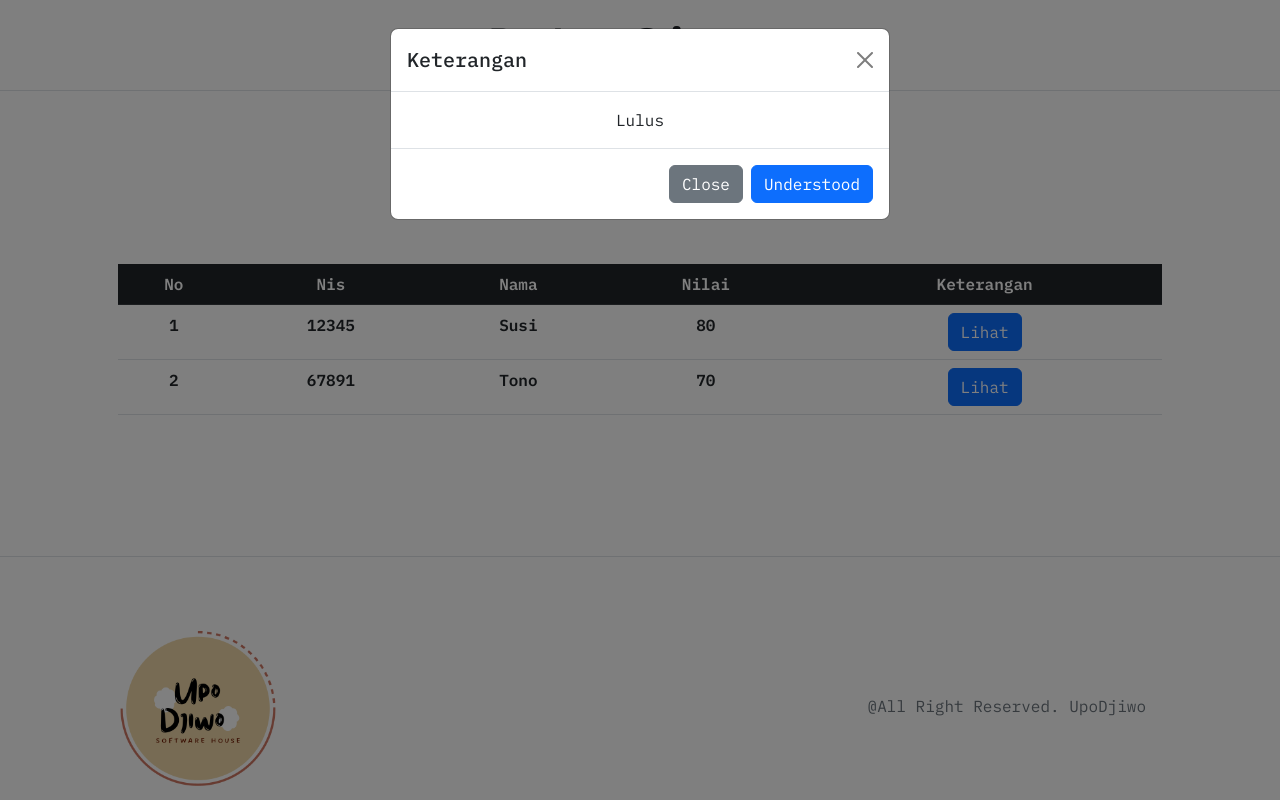
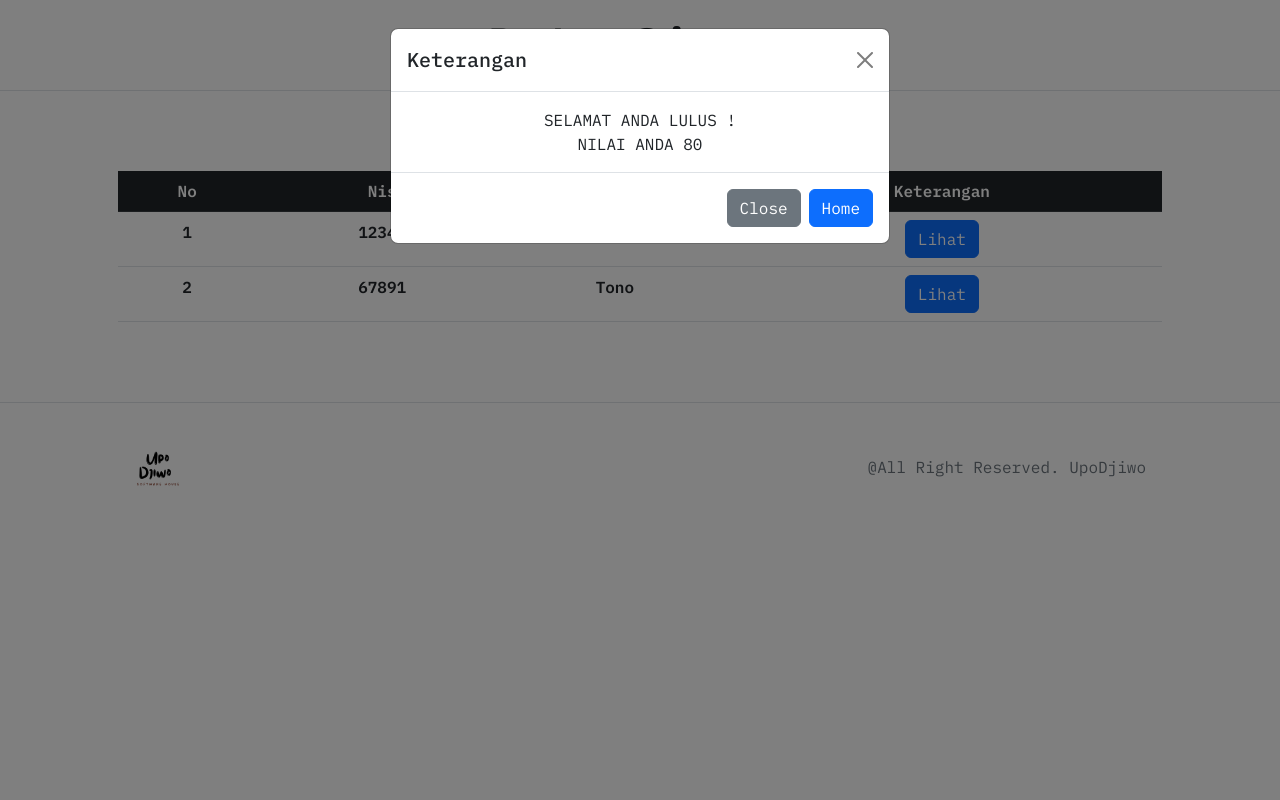
Before and after one commit to ghaluhkusuma/portalsiswa, a PHP site: page /siswa.php in a window 1280 px wide, after a click on "Lihat". Run offline with PHP 8.4, Linux system fonts and the light colour scheme.

Commit message:
mengubah data guru, index dan siswa

```diff
--- a/index.php
+++ b/index.php
@@ -25,9 +25,9 @@
              <div class="d-flex flex-column"  >
              <h3 class="content-title">Selamat Datang<br><br></h3>
              <p class="content-subtitle">Kurikulum XSATA ingin memberikan pelayanan terbaik berkaitan belajar mengajar di SMKN 1 Tengaran. Berikut ini Web App Kurikulum yang dapat diakses!</p>
-             <button class="btn btn-primary w-25" type="submit">Data Siswa</button><br>
-              <button class="btn btn-primary w-25" type="submit">Data Guru</button><br>
-              <button class="btn btn-primary w-25" type="submit">Mata Pelajaran</button>
+             <a href="siswa.php" target="_blank"> <button class="btn btn-primary w-25" type="submit" >Data Siswa</button><br> </a>
+             <a href="dataguru.php" target="_blank"><button class="btn btn-primary w-25 mt-3" type="submit">Data Guru</button><br> </a>
+             <a href="data_pelajaran.php" target="_blank"><button class="btn btn-primary w-25 mt-3" type="submit">Mata Pelajaran</button> </a>
            </div>
            </div>
            <div class="col-12 col-md col-lg-6">
--- a/siswa.php
+++ b/siswa.php
@@ -35,7 +35,6 @@
       <th scope="col">No</th>
       <th scope="col">Nis</th>
       <th scope="col">Nama</th>
-      <th scope="col">Nilai</th>
       <th scope="col">Keterangan</th>
     </tr>
 
@@ -47,7 +46,6 @@
       <th scope="row"><?php echo $ssw["no"]; ?></th>
       <th scope="row"><?php echo $ssw["nis"]; ?></th>
       <th scope="row"><?php echo $ssw["nama"]; ?></th>
-      <th scope="row"><?php echo $ssw["nilai"]; ?></th>
       <td>
 
         <!-- Button trigger modal -->
@@ -69,12 +67,14 @@
           <div class="modal-body text-center">
 
         <?php
-
-        if( $ssw ["nilai"] > 75 ){
-        echo "Lulus";
+        $nilai= $ssw ["nilai"];
+        if( $nilai > 75 ){
+        echo "SELAMAT ANDA LULUS ! <br>";
+        echo "NILAI ANDA" . " " . $ssw["nilai"];
 
         } else{
-        echo "Tidak Lulus";
+        echo "MAAF ANDA TIDAK LULUS";
+        echo "NILAI ANDA" . " " . $ssw["nilai"];
         }
 
         ?>
@@ -83,7 +83,7 @@
         </div>
             <div class="modal-footer">
               <button type="button" class="btn btn-secondary" data-bs-dismiss="modal">Close</button>
-              <button type="button" class="btn btn-primary">Understood</button>
+              <a href="index.php" target="_blank"> <button type="button" class="btn btn-primary">Home</button> </a>
             </div>
           </div>
         </div>
@@ -94,10 +94,10 @@
 </div>
 
 <!-- Footer -->
-  <div class="border-top py-4 mt-10 ">
+<div class="border-top py-4 mt-10 ">
             <div class="container px-5 d-flex flex-lg-row flex-column justify-content-between align-items-center">
-            <img src="src/img/UpoDjiwo.jpg" alt="" class="d-lg-block d-none">
-            <img src="src/img/UpoDjiwo.jpg" alt="" class="d-lg-none d-block mb-4" style="width: 8rem;">
+            <img src="src/img/Upo-Djiwo.png" alt="" class="d-lg-block d-none">
+            <img src="src/img/UpoD-jiwo.png" alt="" class="d-lg-none d-block mb-4" style="width: 8rem;">
             <div class="d-flex flex-column flex-lg-row">
                 <p class="me-3 text-decoration-none text-secondary mb-0">@All Right Reserved. UpoDjiwo</p>
 
--- a/src/css/index.css
+++ b/src/css/index.css
@@ -25,43 +25,6 @@
     align-items: center;
     jus
 }
-.content-title{
-    color: rgb(61, 33, 219);
-    font-size: 36px ;
-    font-weight: 600px;
-}
-
-.content-subtitle{
-    color: #888888;
-    font-size: 16px;
-    font-weight: 400px;
-}
-.hero-img{
-    margin-top: 30px;
-    width: 100%;
-}
-
-/* Project */
-.container{
-    padding: 45px 255px;
-}
-.header-project{
-    display: flex;
-    align-items: center;
-    justify-content: space-between
-}
-
-}
-.project-img{
-width: 100;
-}
-
-
-.footer{
-    display: flex;
-    justify-content: space-between;
-    align-items: center;
-}
 
 
 .title-banner {
@@ -72,5 +35,8 @@ width: 100;
     margin-top: 5rem;
 }
 img {
+    width: 5rem;
+}
+.img-thumbnail{
     width: 10rem;
 }
```
Also changed, not shown: dataguru.php (+9 -9 lines).
